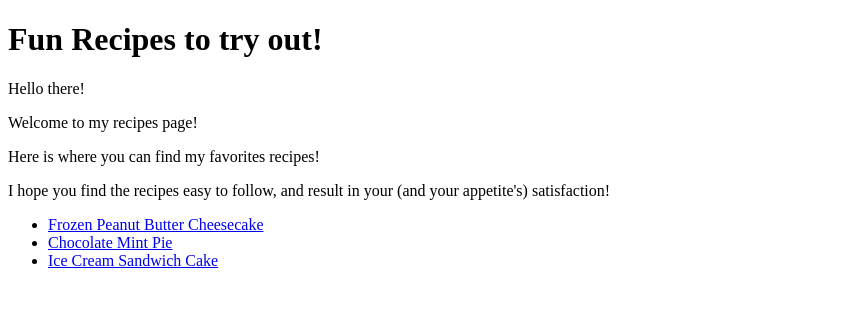
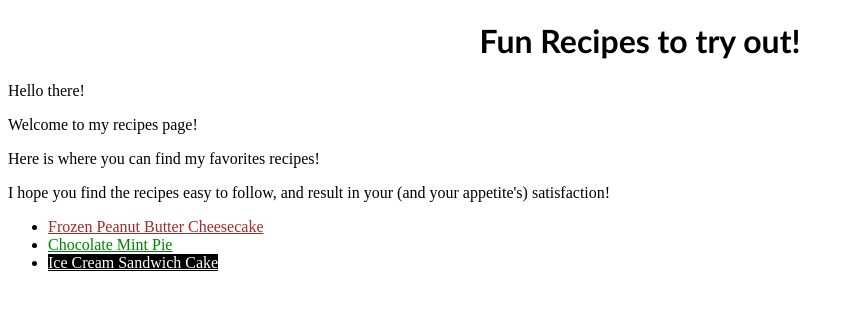
Before and after one commit to VNGamerGit/odin-recipes, a plain HTML site: page index.html in a window 1280 px wide. Shown: the whole page, without its empty margins (0-854 px from the left). Drawn offline with Linux system fonts and the light colour scheme.

Commit message:
Add in CSS style for pages

```diff
--- a/index.html
+++ b/index.html
@@ -3,17 +3,18 @@
   <head>
     <meta charset="UTF-8">
     <title>Recipes!</title>
+    <link rel="stylesheet" href="styles.css">
   </head>
   <body>
-    <h1>Fun Recipes to try out!</h1>
+    <h1 id="heading">Fun Recipes to try out!</h1>
     <p>Hello there!</p>
     <p>Welcome to my recipes page!</p>
     <p>Here is where you can find my favorites recipes!</p>
     <p>I hope you find the recipes easy to follow, and result in your (and your appetite's) satisfaction!</p>
     <ul>
-        <li><a href="food-recipes/frozen-cheesecake/frozen-peanut-butter.html" target="_self" rel="noopener noreferrer">Frozen Peanut Butter Cheesecake</a></li>
-        <li><a href="food-recipes/chocolate-mint-pie/chocolate-mint-pie.html" target="_self" rel="noopener noreferrer">Chocolate Mint Pie</a></li>
-        <li><a href="food-recipes/ice-cream-sandwich-cake/ice-cream-sandwich-cake.html" target="_self" rel="noopener noreferrer">Ice Cream Sandwich Cake</a></li>
+        <li><a style="color: brown" href="food-recipes/frozen-cheesecake/frozen-peanut-butter.html" target="_self" rel="noopener noreferrer">Frozen Peanut Butter Cheesecake</a></li>
+        <li><a style="color: green" href="food-recipes/chocolate-mint-pie/chocolate-mint-pie.html" target="_self" rel="noopener noreferrer">Chocolate Mint Pie</a></li>
+        <li><a style="background-color: black; color: white" href="food-recipes/ice-cream-sandwich-cake/ice-cream-sandwich-cake.html" target="_self" rel="noopener noreferrer">Ice Cream Sandwich Cake</a></li>
     </ul>
   </body>
 </html>
--- /dev/null
+++ b/styles.css
@@ -0,0 +1,4 @@
+#heading {
+    text-align: center;
+    font-family: 'Trebuchet MS', sans-serif;
+}
```
Also changed, not shown: food-recipes/chocolate-mint-pie/chocolate-mint-pie.html (+1 -1 lines), food-recipes/frozen-cheesecake/frozen-peanut-butter.html (+1 -1 lines), food-recipes/ice-cream-sandwich-cake/ice-cream-sandwich-cake.html (+1 -1 lines).
